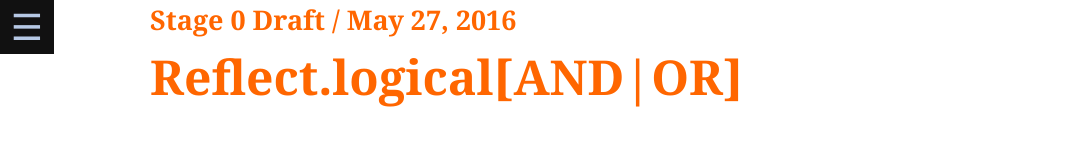
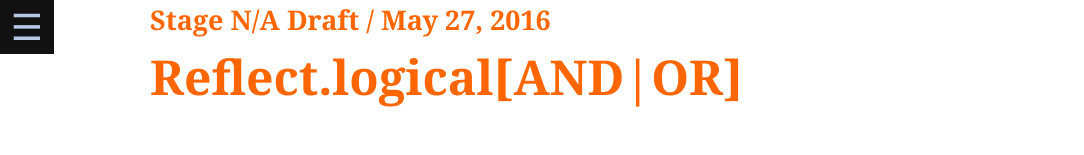
Before and after one commit to ev1stensberg/proposal-reflect-or, a website: page index.html in a window 1280 px wide. Shown: the top 155 px of the page, without its empty margins (0-1084 px from the left). Drawn offline with nearby package versions, Linux system fonts and the light colour scheme.

Commit message:
remove stage 0

```diff
--- a/index.html
+++ b/index.html
@@ -67,7 +67,7 @@
 			</ol>
 		</div>
 	</div>
-	<h1 class="version">Stage 0 Draft / May 27, 2016</h1>
+	<h1 class="version">Stage N/A Draft / May 27, 2016</h1>
 	<h1 class="title">Reflect.logical[AND|OR]</h1>
 
 	<emu-clause id="sec-Reflect-logicalOR" aoid="logicalOR">
```
Also changed, not shown: 1 other file.
